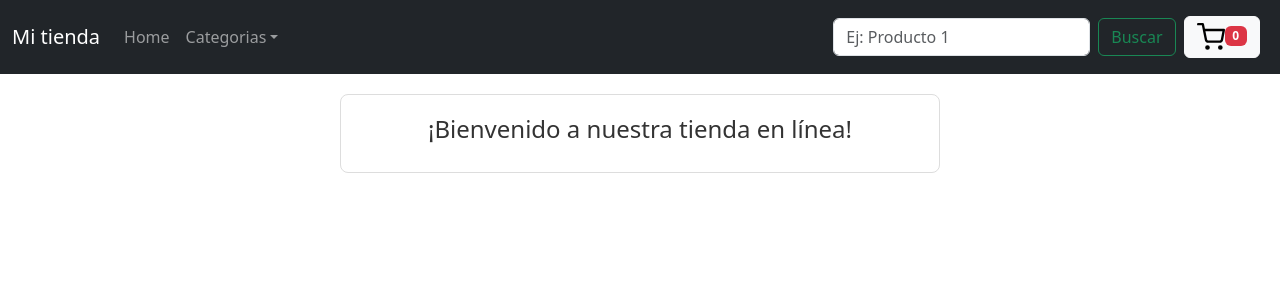
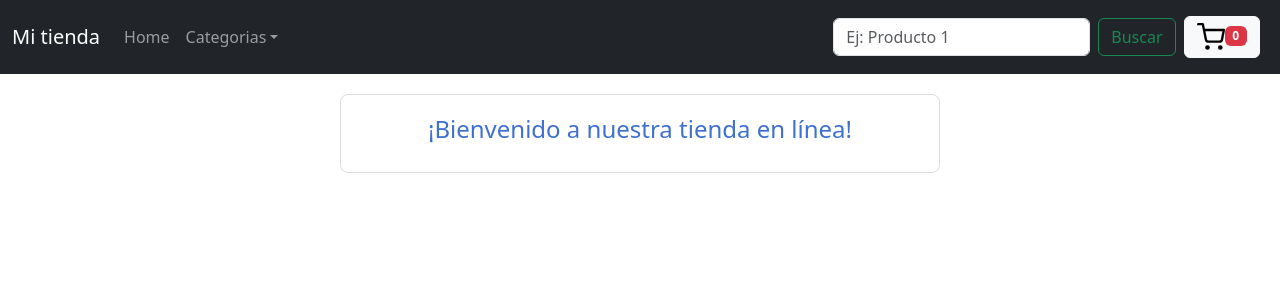
Before and after one commit to MarianoDiazz/PreEntrega-Diaz, a React app: page / in a window 1280 px wide. Shown: the top 300 px of the page. Built offline with nearby package versions, Linux system fonts and the light colour scheme; the HTML template or start-up script is replaced by a standard one.

Commit message:
change styles

```diff
--- a/src/App.jsx
+++ b/src/App.jsx
@@ -3,11 +3,11 @@ import 'bootstrap/dist/css/bootstrap.min.css';
 import Navigation from './Components/Navigation';
 import ItemListContainer from './Components/ItemListContainer';
 function App() {
-  const greetingMessage = '¡Bienvenido a nuestra tienda en línea!';
+  const greeting = '¡Bienvenido a nuestra tienda en línea!';
   return (
     <>
       <Navigation />
-      <ItemListContainer greeting={greetingMessage} />    </>
+      <ItemListContainer greeting={greeting} />    </>
   )
 }
 
--- a/src/index.css
+++ b/src/index.css
@@ -9,6 +9,6 @@
 }
 
 .greeting {
-  color: #333;
+  color: #3e71cf;
   font-size: 24px;
 }
```
